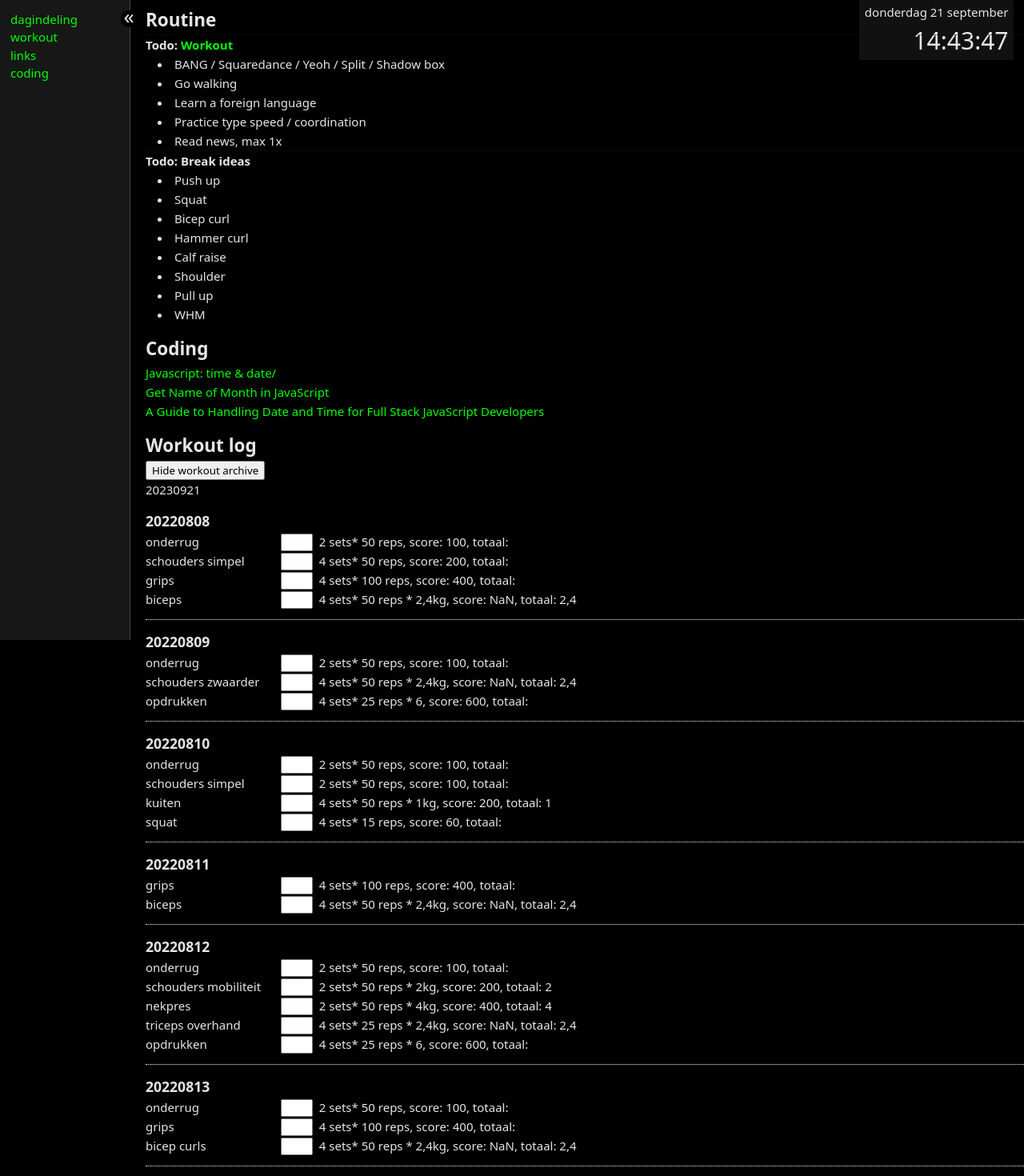
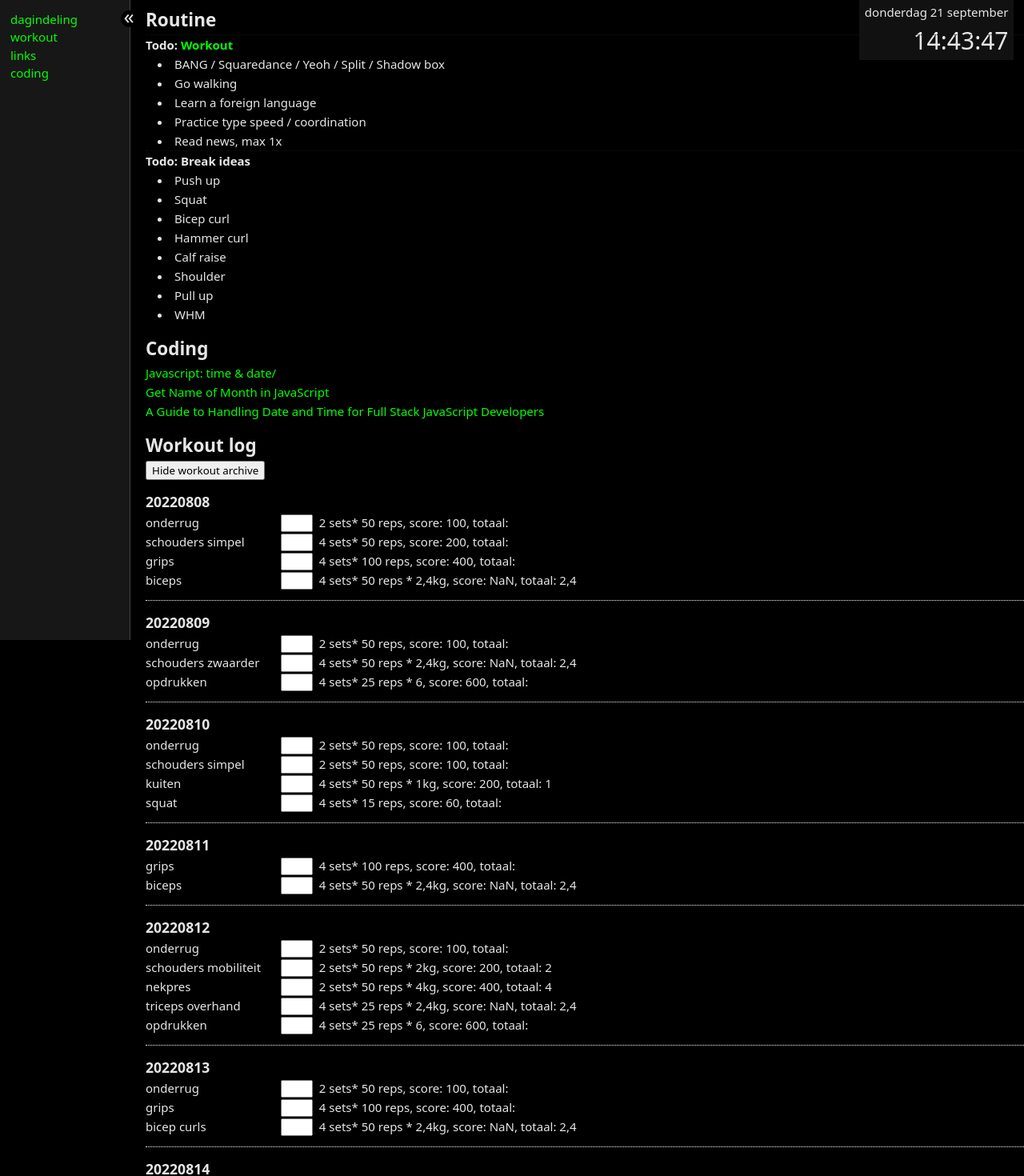
Before and after one commit to ckdev88/ARCHIVE-dagtaak, a Vue app: page / in a window 1280 px wide. Shown: the top 1470 px of the page at 80% size. Built offline with nearby package versions, Linux system fonts and the light colour scheme.

Commit message:
refactor hackey curdate into computed property

```diff
--- a/src/components/Workout/WorkoutBody.vue
+++ b/src/components/Workout/WorkoutBody.vue
@@ -1022,14 +1022,6 @@ export default {
 		}
 	},
 	methods: {
-		getCurrentDateInt() {
-			let currentDate = new Date()
-			return Number(
-				currentDate.getFullYear() +
-				(currentDate.getMonth() + 1).toString().padStart(2, '0') +
-				currentDate.getDate().toString().padStart(2, '0')
-			)
-		},
 		toggleArchive() {
 			this.showWorkoutArchive = !this.showWorkoutArchive
 		},
@@ -1037,6 +1029,16 @@ export default {
 			if (showWorkoutArchive) return 'showArchive'
 			return 'hideArchive'
 		},
+	},
+	computed: {
+		currentDateInt() {
+			let currentDate = new Date()
+			return Number(
+				currentDate.getFullYear() +
+				(currentDate.getMonth() + 1).toString().padStart(2, '0') +
+				currentDate.getDate().toString().padStart(2, '0')
+			)
+		}
 	},
 }
 </script>
@@ -1050,8 +1052,7 @@ export default {
 
 	<div id="workout-grid" :class="getWorkoutGridClass(showWorkoutArchive)">
 		<div id="curdatenu"></div>
-		{{ curdate = getCurrentDateInt() }}
-		<WorkoutBodyItems v-for="item of itemList" :item="item" :key="item.datum" :curdate="curdate" />
+		<WorkoutBodyItems v-for="item of itemList" :item="item" :key="item.datum" :curdate="currentDateInt" />
 	</div>
 	<div style="display: none"></div>
 </template>
```
